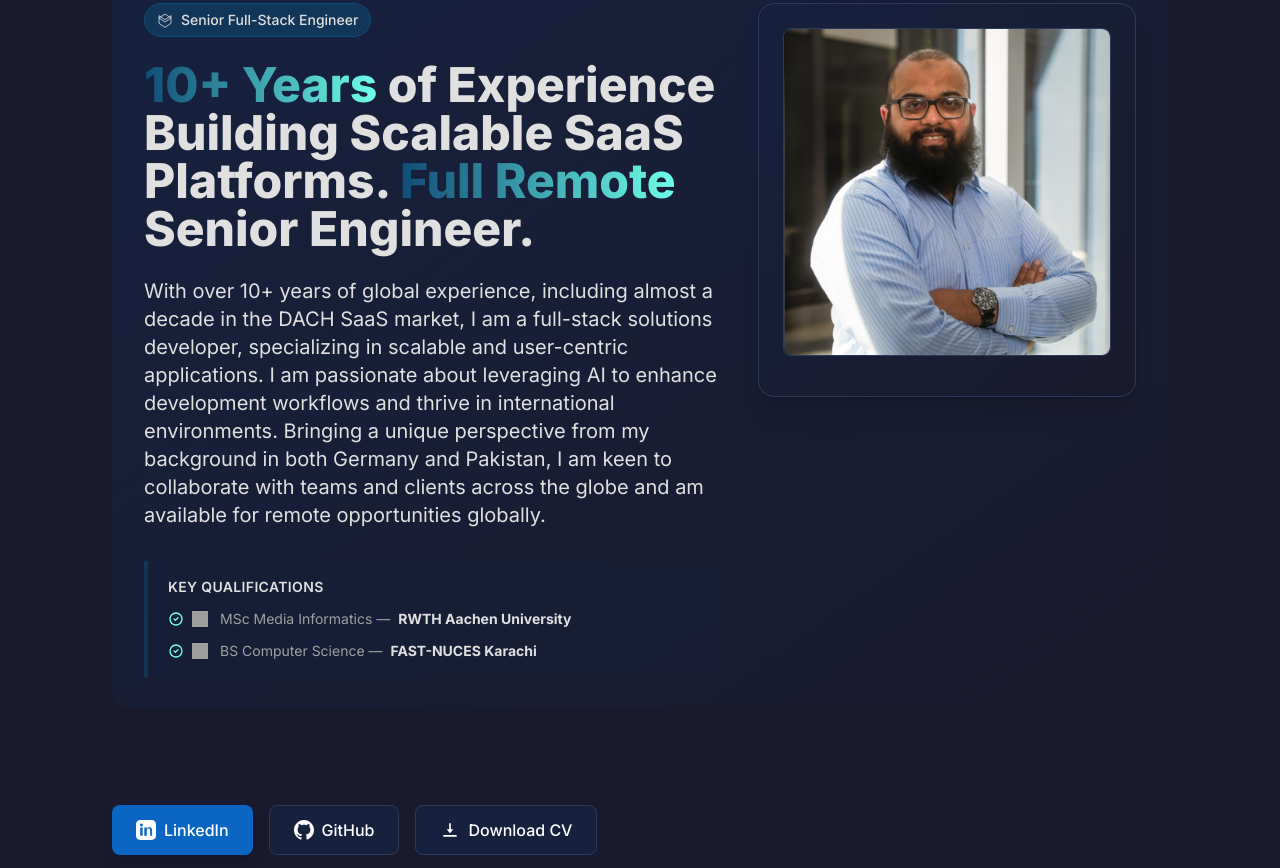
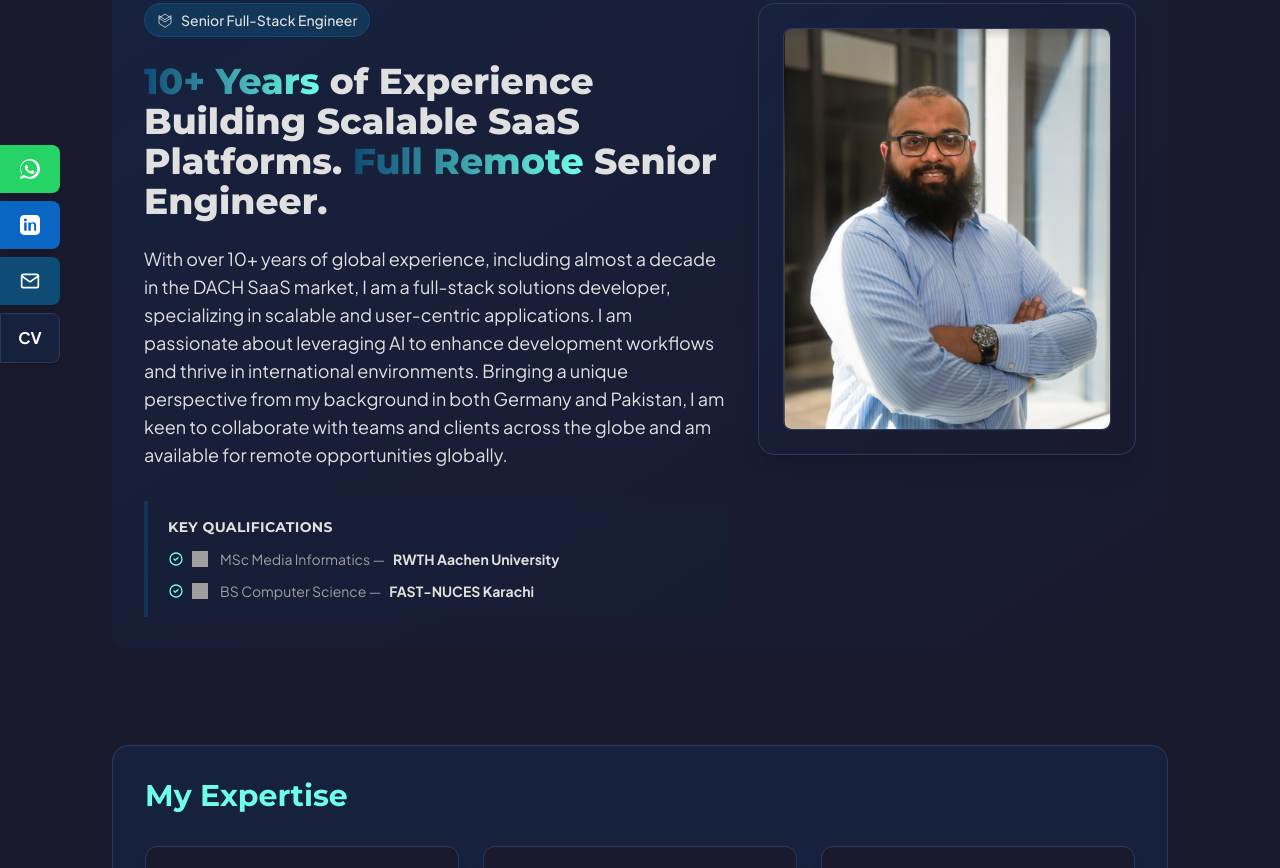
Before and after one commit to furqan-mehmood/furqan-mehmood.github.io, a website: page index.html in a window 1280 px wide. Shown: the part 146-1014 px from the top of the page. Drawn offline with Linux system fonts and the light colour scheme; grey boxes are pictures that could not be loaded.

Commit message:
feat: enhance sticky banner, modernize typography, and optimize hero section layout

```diff
--- a/index.html
+++ b/index.html
@@ -102,26 +102,22 @@
     <link rel="stylesheet" href="dist/output.css" media="print" onload="this.media='all'">
     <noscript><link rel="stylesheet" href="dist/output.css"></noscript>
     <link rel="preload" as="image" href="images/profile.png" imagesrcset="images/profile.png 400w" imagesizes="400px">
-    <link href="https://fonts.googleapis.com/css2?family=Inter:wght@300;400;500;600;700;800&display=swap" rel="stylesheet" media="print" onload="this.media='all'">
+    <link href="https://fonts.googleapis.com/css2?family=Plus+Jakarta+Sans:wght@300;400;500;600;700;800&family=Montserrat:wght@700;800;900&display=swap" rel="stylesheet" media="print" onload="this.media='all'">
     <noscript>
-        <link href="https://fonts.googleapis.com/css2?family=Inter:wght@300;400;500;600;700;800&display=swap" rel="stylesheet">
+        <link href="https://fonts.googleapis.com/css2?family=Plus+Jakarta+Sans:wght@300;400;500;600;700;800&family=Montserrat:wght@700;800;900&display=swap" rel="stylesheet">
     </noscript>
     <style>
         /* Critical CSS for LCP */
         html { scroll-padding-top: 80px; }
         .hero-img { aspect-ratio: 1 / 1; width: 100%; height: auto; }
-        @layer base {
-            body {
-                @apply bg-dark-bg text-light-text font-sans;
-                font-display: swap;
-            }
-            .timeline-line {
-                @apply absolute left-[5px] top-0 bottom-0 w-0.5 bg-slate-500;
-            }
-
-            .timeline-item::before {
-                @apply content-[''] absolute left-[-14px] top-3 h-2 w-2 rounded-full bg-blue-400;
-            }
+        body {
+            background-color: #1a1a2e;
+            color: #e2e8f0;
+            font-family: 'Plus Jakarta Sans', sans-serif;
+            font-display: swap;
+        }
+        h1, h2, h3, h4, h5, h6 {
+            font-family: 'Montserrat', sans-serif;
         }
         .section-fade-in { opacity: 0; transform: translateY(20px); transition: all 0.6s ease; }
         .section-visible { opacity: 1; transform: translateY(0); }
@@ -200,16 +196,30 @@
 
 <main class="max-w-6xl mx-auto p-6 sm:p-12">
 
-    <section id="hero" class="bg-gradient-to-br from-dark-card to-dark-bg grid grid-cols-1 md:grid-cols-5 gap-8 items-start mb-24 section-fade-in rounded-2xl p-8">
+    <section id="hero" class="bg-gradient-to-br from-dark-card to-dark-bg grid grid-cols-1 md:grid-cols-5 gap-x-8 gap-y-4 md:gap-y-0 items-start mb-24 section-fade-in rounded-2xl p-8">
+        <!-- Heading Part -->
         <div class="md:col-span-3">
                 <span class="inline-flex gap-2 items-center bg-accent-blue/50 border border-accent-blue text-light-text text-sm font-medium px-3 py-1.5 rounded-full mb-6">
                     <svg width="16" height="16" viewBox="0 0 24 24" fill="none" aria-hidden="true"><path d="M12 3l9 6-9 6-9-6 9-6zm0 8.485l9-6V17l-9 6-9-6V5.485l9 6z" stroke="currentColor" stroke-width="1.2"></path></svg>
                     Senior Full-Stack Engineer
                 </span>
-            <h1 class="text-3xl sm:text-4xl lg:text-5xl font-extrabold leading-tight mb-6">
+            <h1 class="text-2xl sm:text-3xl lg:text-4xl font-extrabold leading-tight mb-6">
                 <span class="bg-gradient-to-r from-accent-blue to-accent-emerald bg-clip-text text-transparent">10+ Years</span> of Experience Building Scalable SaaS Platforms. <span class="bg-gradient-to-r from-accent-blue to-accent-emerald bg-clip-text text-transparent">Full Remote</span> Senior Engineer.
             </h1>
-            <p class="text-lg sm:text-xl text-light-text max-w-3xl mb-6 leading-relaxed">
+        </div>
+
+        <!-- Image Column (Order 2 on mobile, right side on desktop) -->
+        <div class="md:col-span-2 md:row-span-2 mb-6 md:mb-0">
+            <div class="bg-gradient-to-br from-dark-card to-dark-bg border border-dark-border rounded-2xl shadow-xl p-6 hover:shadow-2xl transition-shadow duration-300">
+                <div class="relative overflow-hidden rounded-lg border border-dark-border">
+                    <img class="w-full h-auto min-h-[400px] max-h-[650px] rounded-lg object-cover transition-transform duration-300 hover:scale-105 hero-img" src="images/profile.png" alt="Furqan Mehmood Profile Photo" width="400" height="400" loading="eager" decoding="async" fetchpriority="high" />
+                </div>
+            </div>
+        </div>
+
+        <!-- Description & Qualifications Part -->
+        <div class="md:col-span-3">
+            <p class="text-base sm:text-lg text-light-text max-w-3xl mb-6 leading-relaxed">
                 With over 10+ years of global experience, including almost a decade in the DACH SaaS market, I am a full-stack solutions developer, specializing in scalable and user-centric applications. I am passionate about leveraging AI to enhance development workflows and thrive in international environments. Bringing a unique perspective from my background in both Germany and Pakistan, I am keen to collaborate with teams and clients across the globe and am available for remote opportunities globally.
             </p>
             <div class="mt-8 border-l-4 border-accent-blue/50 pl-5 text-medium-text space-y-3 bg-dark-card/30 py-4 rounded-r-lg">
@@ -224,64 +234,9 @@
                 </p>
             </div>
         </div>
-        <div class="md:col-span-2">
-            <div class="bg-gradient-to-br from-dark-card to-dark-bg border border-dark-border rounded-2xl shadow-xl p-6 hover:shadow-2xl transition-shadow duration-300">
-                <div class="relative overflow-hidden rounded-lg border border-dark-border mb-4">
-                    <img class="w-full h-auto rounded-lg object-cover transition-transform duration-300 hover:scale-105 hero-img" src="images/profile.png" alt="Furqan Mehmood Profile Photo" width="400" height="400" loading="eager" decoding="async" fetchpriority="high" />
-                </div>
-
-            </div>
-        </div>
     </section>
 
-    <div class="mb-16 flex flex-wrap gap-4 justify-center sm:justify-start">
-        <!--<a href="#portfolio"
-           class="flex items-center gap-2 bg-gradient-to-r from-accent-blue to-accent-emerald text-dark-bg font-bold py-3 px-6 rounded-lg transition-all hover:scale-105 hover:shadow-xl shadow-lg focus:outline-none focus:ring-2 focus:ring-accent-blue focus:ring-offset-2 focus:ring-offset-dark-bg">
-            <svg xmlns="http://www.w3.org/2000/svg" width="20" height="20" fill="currentColor" viewBox="0 0 24 24">
-                <path d="M10 4l2 2h8a2 2 0 012 2v10a2
-             2 0 01-2 2H4a2 2 0 01-2-2V6a2
-             2 0 012-2h6z"/>
-            </svg>
-            View Portfolio
-        </a>-->
-
-        <a href="https://www.linkedin.com/in/furqanmehmood/" target="_blank" rel="noopener"
-           class="flex items-center gap-2 bg-[#0A66C2] text-white font-medium py-3 px-6 rounded-lg hover:bg-[#084c99] transition-all hover:scale-105 shadow-lg focus:outline-none focus:ring-2 focus:ring-[#0A66C2] focus:ring-offset-2 focus:ring-offset-dark-bg">
-            <svg xmlns="http://www.w3.org/2000/svg" width="20" height="20" fill="currentColor" viewBox="0 0 24 24">
-                <path d="M19 0h-14c-2.77 0-5 2.23-5 5v14c0
-             2.77 2.23 5 5 5h14c2.77
-             0 5-2.23 5-5v-14c0-2.77-2.23-5-5-5zm-11
-             19h-3v-10h3v10zm-1.5-11.29c-.96
-             0-1.75-.79-1.75-1.75s.79-1.75
-             1.75-1.75 1.75.79
-             1.75 1.75-.79 1.75-1.75
-             1.75zm13.5
-             11.29h-3v-5.6c0-1.34-.03-3.07-1.87-3.07-1.87
-             0-2.16 1.46-2.16
-             2.96v5.71h-3v-10h2.88v1.36h.04c.4-.75
-             1.38-1.54 2.85-1.54 3.05
-             0 3.61 2.01 3.61 4.62v5.56z"/>
-            </svg>
-            LinkedIn
-        </a>
-
-        <a href="https://github.com/furqanMehmoodCodes" target="_blank" rel="noopener"
-           class="flex items-center gap-2 bg-dark-card border border-dark-border text-white font-medium py-3 px-6 rounded-lg hover:bg-slate-700 hover:border-slate-600 transition-all hover:scale-105 focus:outline-none focus:ring-2 focus:ring-accent-blue focus:ring-offset-2 focus:ring-offset-dark-bg">
-            <svg xmlns="http://www.w3.org/2000/svg" width="20" height="20" fill="currentColor" viewBox="0 0 24 24">
-                <path d="M12 0c-6.626 0-12 5.373-12 12 0 5.302 3.438 9.8 8.207 11.387.599.111.793-.261.793-.577v-2.234c-3.338.726-4.033-1.416-4.033-1.416-.546-1.387-1.333-1.756-1.333-1.756-1.089-.745.083-.729.083-.729 1.205.084 1.839 1.237 1.839 1.237 1.07 1.834 2.807 1.304 3.492.997.107-.775.418-1.305.762-1.604-2.665-.305-5.467-1.334-5.467-5.931 0-1.311.469-2.381 1.236-3.221-.124-.303-.535-1.524.117-3.176 0 0 1.008-.322 3.301 1.23.957-.266 1.983-.399 3.003-.404 1.02.005 2.047.138 3.006.404 2.291-1.552 3.297-1.23 3.297-1.23.653 1.653.242 2.874.118 3.176.77.84 1.235 1.911 1.235 3.221 0 4.609-2.807 5.624-5.479 5.921.43.372.823 1.102.823 2.222v3.293c0 .319.192.694.801.576 4.765-1.589 8.199-6.086 8.199-11.386 0-6.627-5.373-12-12-12z"/>
-            </svg>
-            GitHub
-        </a>
-
-        <a href="cv.pdf" download
-           class="flex items-center gap-2 bg-dark-card border border-dark-border text-white font-medium py-3 px-6 rounded-lg hover:bg-slate-700 hover:border-slate-600 transition-all hover:scale-105 focus:outline-none focus:ring-2 focus:ring-accent-blue focus:ring-offset-2 focus:ring-offset-dark-bg">
-            <svg xmlns="http://www.w3.org/2000/svg" width="20" height="20" fill="currentColor" viewBox="0 0 24 24">
-                <path d="M12 16l4-5h-3V4h-2v7H8l4 5zm-8
-             2v2h16v-2H4z"/>
-            </svg>
-            Download CV
-        </a>
-    </div>
+    <div class="mb-8"></div>
 
     <section id="expertise" class="mb-16 section-fade-in p-6 sm:p-8 bg-dark-card rounded-2xl shadow-lg border border-dark-border">
         <h2 class="text-3xl font-bold text-accent-emerald mb-8">My Expertise</h2>
@@ -575,11 +530,9 @@
         </div>
     </section>
     <section id="contact" class="section-fade-in p-6 sm:p-8 bg-dark-card rounded-2xl shadow-lg border border-dark-border">
-        <h2 class="text-3xl font-bold text-accent-emerald mb-4">Let’s Work on Something Great Together</h2>
+        <h2 class="text-3xl font-bold text-accent-emerald mb-4">Let’s Connect</h2>
         <p class="text-medium-text mb-6 max-w-2xl">
-            Always open to meaningful opportunities and ideas — feel free to reach out via the form or
-            <a href="mailto:furqanmehmood@hotmail.com" class="text-accent-emerald hover:underline font-medium">email</a>,
-            and I’ll reply as soon as I can.
+            I am available for professional opportunities and strategic collaborations. Please submit your inquiry via the form below, and I will respond to your request promptly.
         </p>
 
         <form id="contact-form" action="https://formspree.io/f/mvgbdddw" method="POST" enctype="multipart/form-data">
@@ -632,6 +585,47 @@
                 </span>
         </div>
     </footer>
+    <aside class="fixed bottom-4 left-0 right-0 sm:bottom-auto sm:right-auto sm:left-0 sm:top-1/2 sm:-translate-y-1/2 z-[100] flex sm:flex-col gap-2 items-start overflow-x-auto sm:overflow-x-visible px-4 sm:px-0 no-scrollbar">
+        <a href="https://wa.me/4917640498143" target="_blank" rel="noopener"
+           class="flex flex-shrink-0 items-center justify-center sm:hover:justify-start w-[60px] sm:hover:w-fit bg-[#25D366] text-white font-medium py-3 px-0 sm:hover:px-4 rounded-lg sm:rounded-l-none sm:rounded-r-lg hover:bg-[#128C7E] transition-all sm:hover:pl-6 shadow-lg group"
+           title="WhatsApp">
+            <svg xmlns="http://www.w3.org/2000/svg" width="20" height="20" fill="currentColor" viewBox="0 0 24 24" class="flex-shrink-0">
+                <path d="M.057 24l1.687-6.163c-1.041-1.804-1.588-3.849-1.587-5.946.003-6.556 5.338-11.891 11.893-11.891 3.181.001 6.167 1.24 8.413 3.488 2.246 2.248 3.484 5.232 3.484 8.412-.003 6.557-5.338 11.892-11.893 11.892-1.997-.001-3.951-.5-5.688-1.448l-6.309 1.656zm6.224-3.82c1.516.903 3.009 1.365 4.547 1.365 5.414 0 9.82-4.406 9.822-9.82 0-2.628-1.024-5.1-2.885-6.958-1.861-1.859-4.331-2.885-6.957-2.885-5.414 0-9.819 4.408-9.822 9.821 0 1.745.459 3.44 1.329 4.921l-1.007 3.676 3.774-.99zm10.307-5.662c-.277-.139-1.638-.808-1.892-.899-.253-.092-.438-.139-.623.139-.184.277-.714.899-.875 1.084-.161.184-.322.207-.599.069-.276-.139-1.169-.431-2.227-1.374-.824-.735-1.38-1.642-1.541-1.919-.162-.276-.017-.426.121-.564.124-.125.277-.323.415-.484.139-.161.184-.276.277-.461.092-.185.046-.346-.023-.485-.069-.139-.623-1.501-.853-2.055-.224-.541-.47-.467-.647-.467-.168 0-.361-.008-.553-.008s-.507.072-.772.359c-.264.287-1.012.989-1.012 2.41 0 1.42 1.034 2.795 1.178 2.98.145.185 2.035 3.107 4.93 4.357.688.297 1.226.474 1.645.607.692.22 1.321.19 1.819.116.554-.082 1.638-.669 1.868-1.314.23-.646.23-1.199.162-1.314-.069-.115-.253-.184-.53-.323z"/>
+            </svg>
+            <span class="max-w-0 overflow-hidden sm:group-hover:max-w-xs sm:group-hover:ml-3 transition-all duration-300 ease-in-out whitespace-nowrap">WhatsApp</span>
+        </a>
+
+        <a href="https://www.linkedin.com/in/furqanmehmood/" target="_blank" rel="noopener"
+           class="flex flex-shrink-0 items-center justify-center sm:hover:justify-start w-[60px] sm:hover:w-fit bg-[#0A66C2] text-white font-medium py-3 px-0 sm:hover:px-4 rounded-lg sm:rounded-l-none sm:rounded-r-lg hover:bg-[#084c99] transition-all sm:hover:pl-6 shadow-lg group"
+           title="LinkedIn">
+            <svg xmlns="http://www.w3.org/2000/svg" width="20" height="20" fill="currentColor" viewBox="0 0 24 24" class="flex-shrink-0">
+                <path d="M19 0h-14c-2.77 0-5 2.23-5 5v14c0 2.77 2.23 5 5 5h14c2.77 0 5-2.23 5-5v-14c0-2.77-2.23-5-5-5zm-11 19h-3v-10h3v10zm-1.5-11.29c-.96 0-1.75-.79-1.75-1.75s.79-1.75 1.75-1.75 1.75.79 1.75 1.75-.79 1.75-1.75 1.75zm13.5 11.29h-3v-5.6c0-1.34-.03-3.07-1.87-3.07-1.87 0-2.16 1.46-2.16 2.96v5.71h-3v-10h2.88v1.36h.04c.4-.75 1.38-1.54 2.85-1.54 3.05 0 3.61 2.01 3.61 4.62v5.56z"/>
+            </svg>
+            <span class="max-w-0 overflow-hidden sm:group-hover:max-w-xs sm:group-hover:ml-3 transition-all duration-300 ease-in-out">LinkedIn</span>
+        </a>
+
+        <a href="mailto:furqanmehmood@hotmail.com"
+           class="flex flex-shrink-0 items-center justify-center sm:hover:justify-start w-[60px] sm:hover:w-fit bg-accent-blue text-white font-medium py-3 px-0 sm:hover:px-4 rounded-lg sm:rounded-l-none sm:rounded-r-lg hover:bg-blue-600 transition-all sm:hover:pl-6 shadow-lg group"
+           title="Email Me">
+            <svg xmlns="http://www.w3.org/2000/svg" width="20" height="20" fill="none" stroke="currentColor" stroke-width="2" stroke-linecap="round" stroke-linejoin="round" viewBox="0 0 24 24" class="flex-shrink-0">
+                <path d="M4 4h16c1.1 0 2 .9 2 2v12c0 1.1-.9 2-2 2H4c-1.1 0-2-.9-2-2V6c0-1.1.9-2 2-2z"></path>
+                <polyline points="22,6 12,13 2,6"></polyline>
+            </svg>
+            <span class="max-w-0 overflow-hidden sm:group-hover:max-w-xs sm:group-hover:ml-3 transition-all duration-300 ease-in-out whitespace-nowrap">Email Me</span>
+        </a>
+
+        <a href="cv.pdf" download
+           class="flex flex-shrink-0 items-center justify-center sm:hover:justify-start w-[60px] sm:hover:w-fit bg-dark-card border border-dark-border text-white font-medium py-3 px-0 sm:hover:px-4 rounded-lg sm:rounded-l-none sm:rounded-r-lg hover:bg-slate-700 hover:border-slate-600 transition-all sm:hover:pl-6 shadow-lg group"
+           title="Download CV">
+            <span class="w-0 overflow-hidden sm:group-hover:w-5 sm:group-hover:mr-3 transition-all duration-300 ease-in-out flex-shrink-0">
+                <svg xmlns="http://www.w3.org/2000/svg" width="20" height="20" fill="currentColor" viewBox="0 0 24 24">
+                    <path d="M12 16l4-5h-3V4h-2v7H8l4 5zm-8 2v2h16v-2H4z"/>
+                </svg>
+            </span>
+            <span class="max-w-0 overflow-hidden sm:group-hover:max-w-xs transition-all duration-300 ease-in-out whitespace-nowrap">Download&nbsp;</span>
+            <span class="font-bold">CV</span>
+        </a>
+    </aside>
 </main>
 
 <div id="project-modal" class="fixed inset-0 z-[60] bg-black/80 backdrop-blur-sm flex items-center justify-center p-4 hidden animate-fadeIn">
```
Also changed, not shown: dist/output.css.
